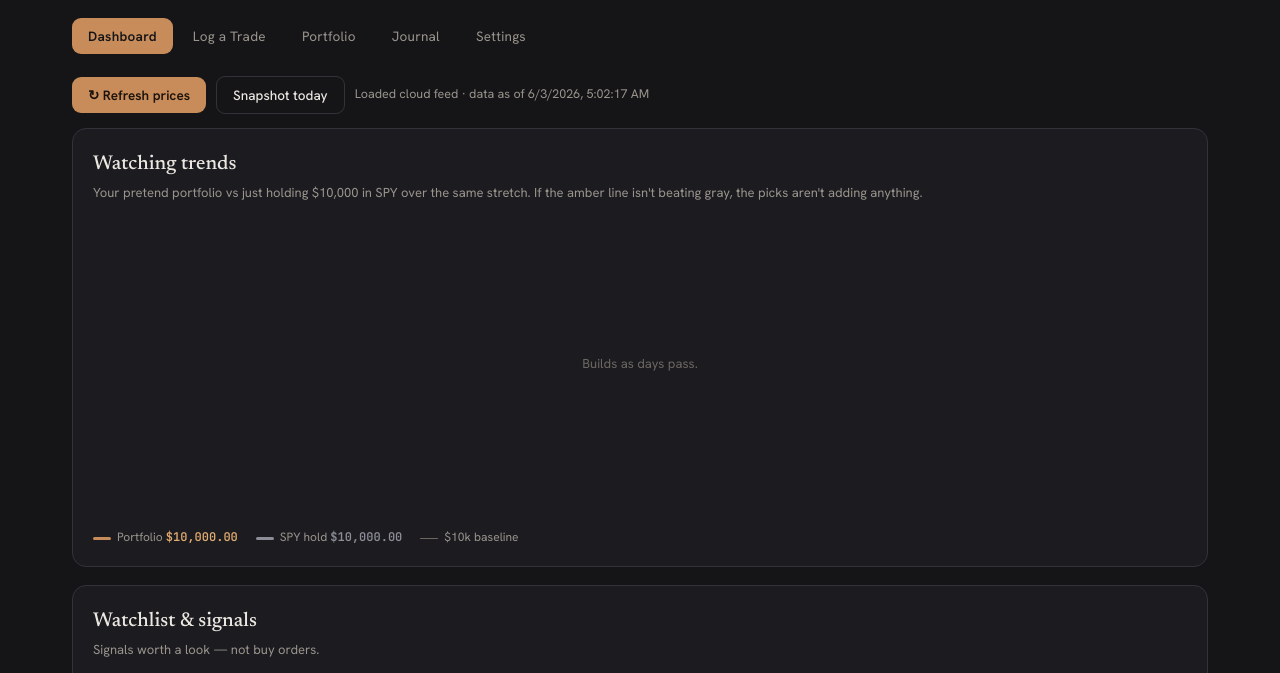
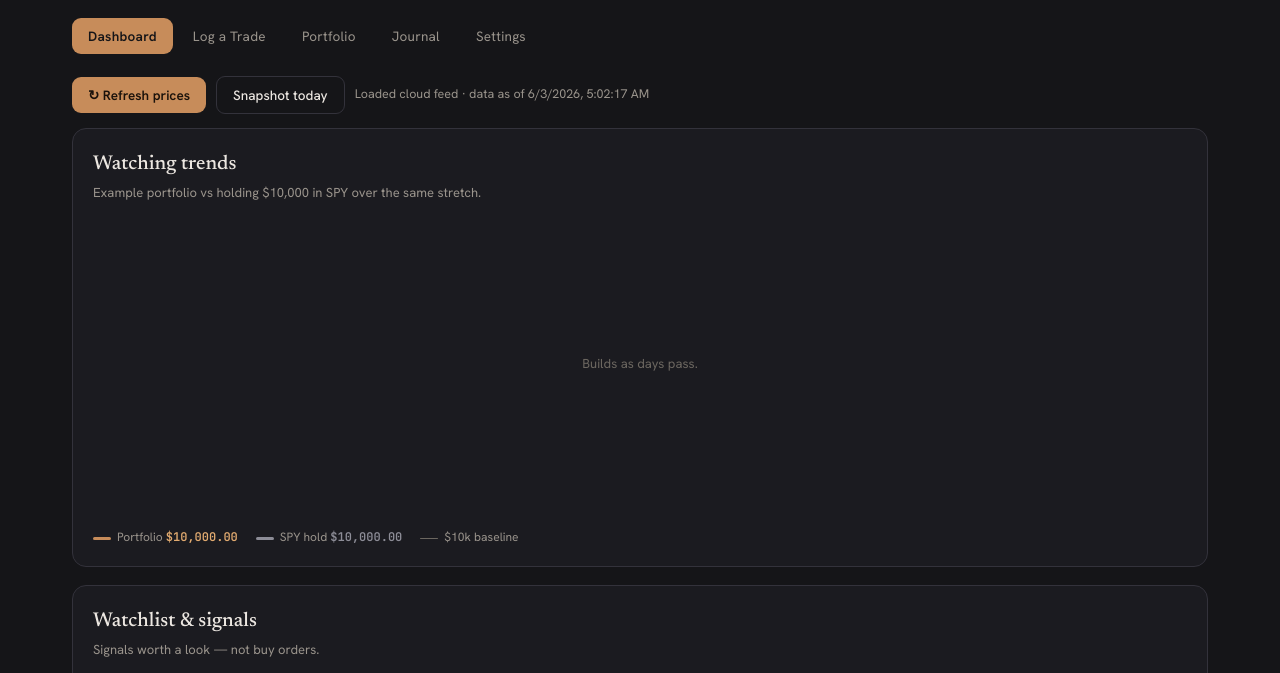
Before and after one commit to narmendariz1984/market-dashboard, a plain HTML site: page index.html in a window 1280 px wide. Shown: the part 117-790 px from the top of the page. Drawn offline with Linux system fonts and the light colour scheme.

Commit message:
Add files via upload

```diff
--- a/index.html
+++ b/index.html
@@ -160,7 +160,7 @@ hr.sep{border:none; border-top:1px solid var(--line); margin:18px 0}
 
     <div class="panel">
       <h2>Watching trends</h2>
-      <p class="desc">Your pretend portfolio vs just holding $10,000 in SPY over the same stretch. If the amber line isn't beating gray, the picks aren't adding anything.</p>
+      <p class="desc">Example portfolio vs holding $10,000 in SPY over the same stretch.</p>
       <canvas id="equityChart" width="700" height="300"></canvas>
       <div class="legend">
         <span><i style="background:var(--amber)"></i>Portfolio <b id="legPort" class="amberv" style="font-family:var(--mono)">—</b></span>
```
